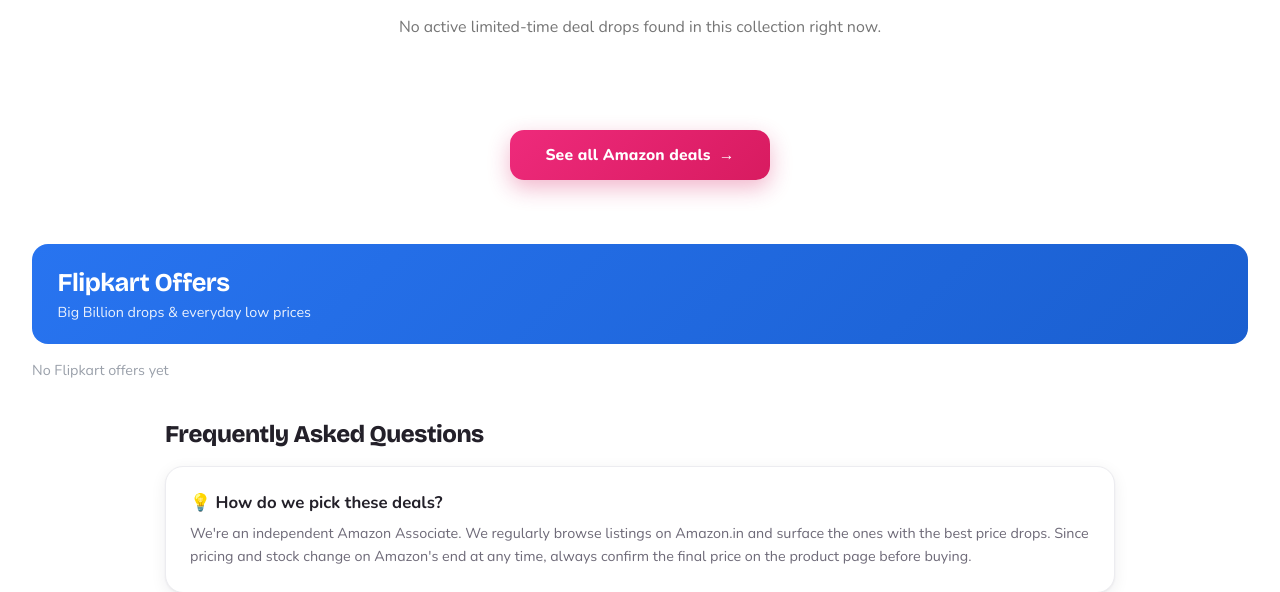
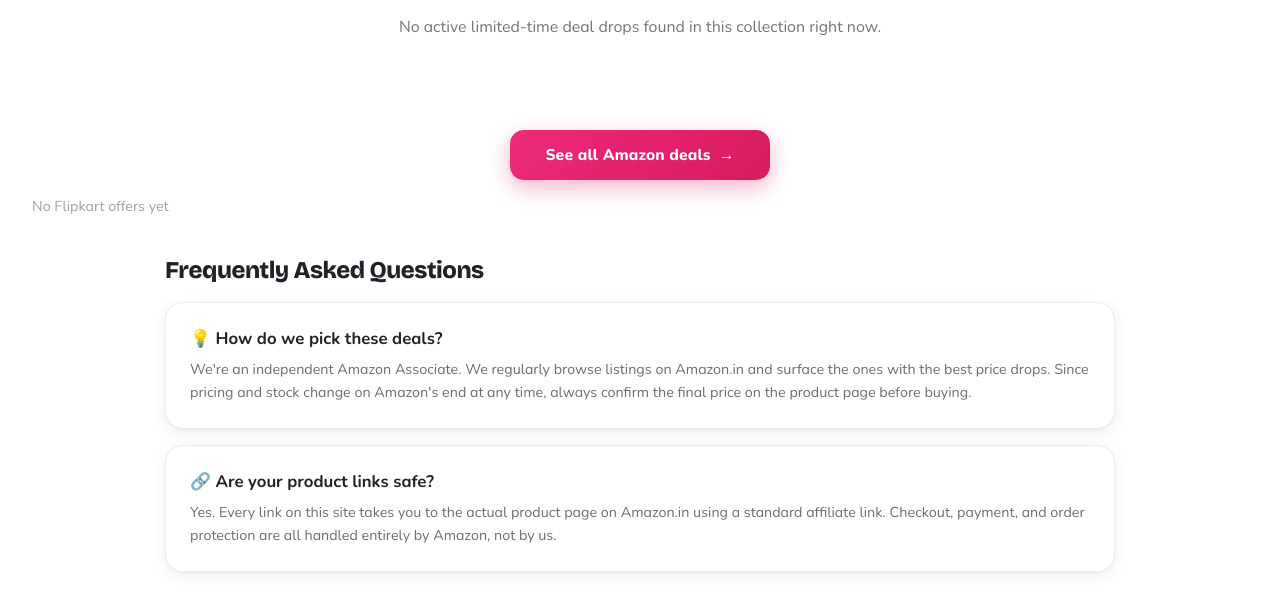
Before and after one commit to chandanmallah/affiliate_shopping_website, a Django app: page / in a window 1280 px wide. Shown: the part 644-1236 px from the top of the page. Run offline with Django 4.2, Linux system fonts and the light colour scheme; data that the repository does not hold is empty; some web fonts are replaced.

Commit message:
removed fk

```diff
--- a/products/templates/products/product_list.html
+++ b/products/templates/products/product_list.html
@@ -126,7 +126,7 @@
 
     {% if not is_filtered %}
     {% for m in marketplaces %}
-    <div class="marketplace-banner mkt-{{ m.key }}" style="margin-top: 4rem; border-radius: 16px; padding: 1.4rem 1.6rem; display:flex; align-items:center; justify-content:space-between; gap:1rem; color:#fff;
+    <!-- <div class="marketplace-banner mkt-{{ m.key }}" style="margin-top: 4rem; border-radius: 16px; padding: 1.4rem 1.6rem; display:flex; align-items:center; justify-content:space-between; gap:1rem; color:#fff;
       {% if m.key == 'flipkart' %}background:linear-gradient(135deg,#2874f0,#1a5fd0);{% elif m.key == 'myntra' %}background:linear-gradient(135deg,#ff3f6c,#d92e57);{% elif m.key == 'ajio' %}background:linear-gradient(135deg,#2f2f2f,#000);{% else %}background:linear-gradient(135deg,#555,#333);{% endif %}">
       <div>
         <h2 class="font-display" style="margin:0; color:#fff; font-size:1.6rem;">{{ m.label }} Offers</h2>
@@ -135,7 +135,7 @@
       {% if m.products %}
       <a href="/?source={{ m.key }}" class="cta-btn" style="white-space:nowrap; background:#fff; color:#111; padding:.6rem 1.1rem; border-radius:999px; font-weight:700; text-decoration:none;">See all &rarr;</a>
       {% endif %}
-    </div>
+    </div> -->
 
     {% if m.products %}
     <section class="product-grid" style="margin-top:1.25rem;">
```
